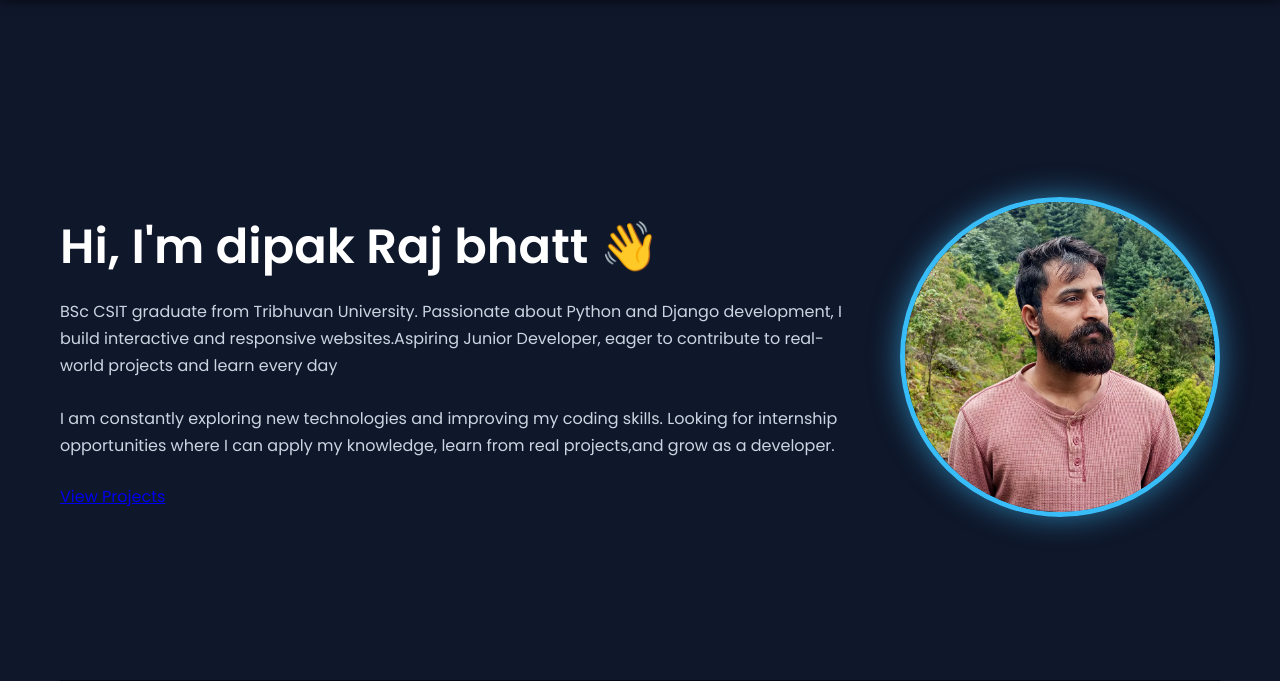
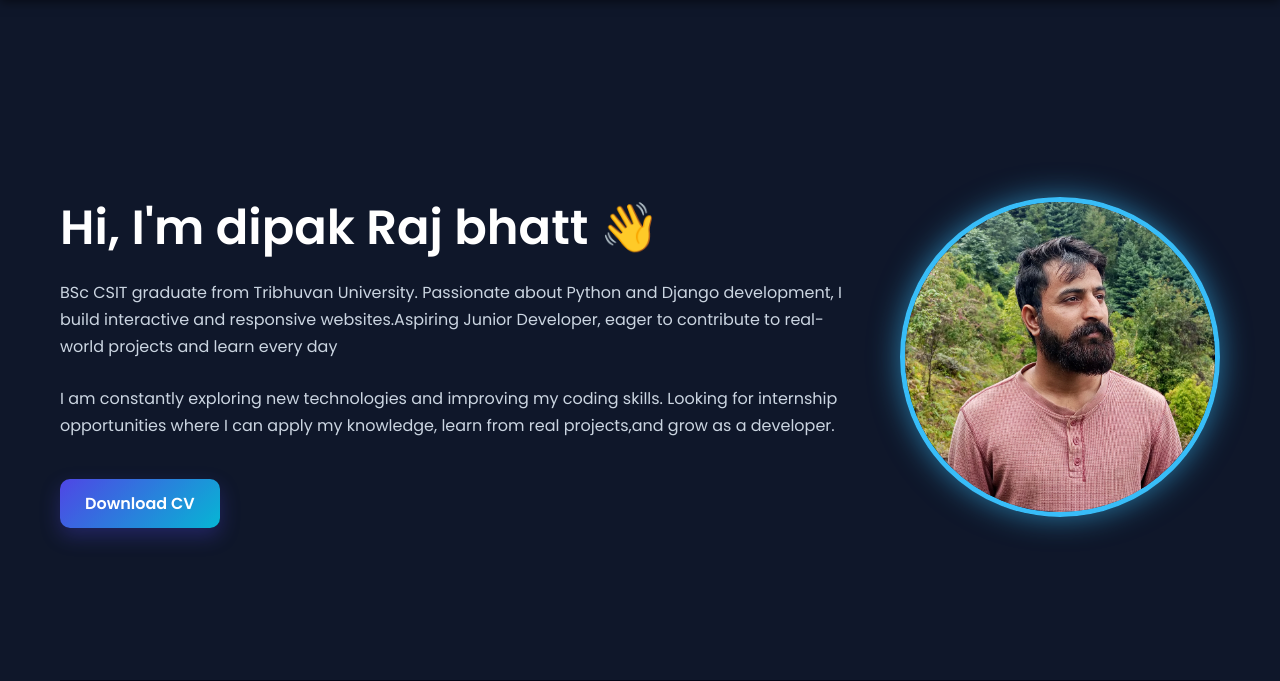
Before and after one commit to dipakbhatt-09/my-website, a Django app: page / in a window 1280 px wide. Shown: the part 70-751 px from the top of the page. Run offline with Django 5.2, Linux system fonts and the light colour scheme; data comes from the database, SQL or seed files in the repository; both versions use the stored data as it was after the commit.

Commit message:
Updated CV button design and styling

```diff
--- a/myportfolio/settings.py
+++ b/myportfolio/settings.py
@@ -23,7 +23,7 @@ BASE_DIR = Path(__file__).resolve().parent.parent
 SECRET_KEY = 'django-insecure-t0bylti10gd57nm#aq_3-2ho4crc2++7a8hy56_ezz3wj!s#$7'
 
 # SECURITY WARNING: don't run with debug turned on in production!
-DEBUG = False
+DEBUG = True
 
 ALLOWED_HOSTS = ['*']
 
--- a/static/css/home/home.css
+++ b/static/css/home/home.css
@@ -224,3 +224,31 @@
     opacity:1;
     transform: translateY(0);
 }
+
+
+
+
+
+.cv-btn {
+    display: inline-block;
+    padding: 12px 25px;
+    background: linear-gradient(135deg, #4f46e5, #06b6d4);
+    color: white;
+    font-weight: 600;
+    text-decoration: none;
+    border-radius: 10px;
+    transition: all 0.3s ease;
+    box-shadow: 0 8px 20px rgba(79, 70, 229, 0.3);
+    margin-top: 15px;
+}
+
+/* hover effect */
+.cv-btn:hover {
+    transform: translateY(-3px);
+    box-shadow: 0 12px 25px rgba(79, 70, 229, 0.5);
+}
+
+/* click effect */
+.cv-btn:active {
+    transform: scale(0.95);
+}
--- a/templates/core/home.html
+++ b/templates/core/home.html
@@ -14,7 +14,8 @@
         <h1>{{ hero.greeting }} {{ hero.name }} 👋</h1>
         <p>{{ hero.tagline }}</p>
         <p>{{ hero.description }}</p>
-        <a href="#project" class="btn-hero">View Projects</a>
+
+        <a href="{% static 'images/Dipak_Resume.pdf' %}" download class="cv-btn">Download CV</a>
     </div>
 
     <div class="hero-img">
```
Also changed, not shown: db.sqlite3, 1 other file.
